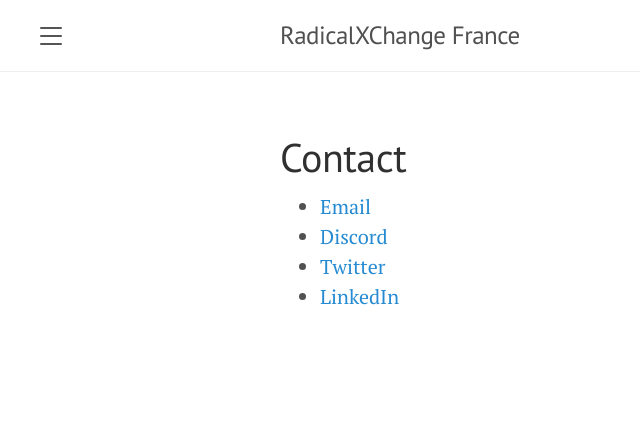
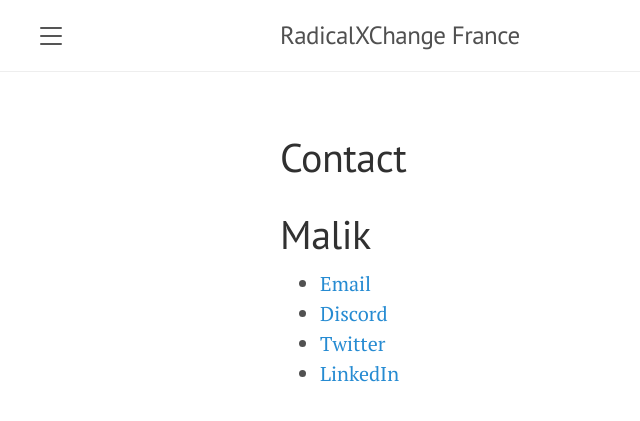
Before and after one commit to RadicalXChangeParis/radicalxchangeparis.github.io, a Jekyll site: the page built from contact.md, in a window 1280 px wide. Shown: the top 421 px of the page, without its empty margins (0-640 px from the left). Built offline with Jekyll 4.4.1, drawn with Linux system fonts in a browser that asks for light colours.

Commit message:
Demo pour Malik

```diff
--- a/contact.md
+++ b/contact.md
@@ -4,6 +4,8 @@ title: Contact
 order: 6
 ---
 
+# Malik
+
 - [Email](rxcparis@radicalxchange.org)
 - [Discord](https://discord.gg/cyek2mkxz)
 - [Twitter](https://twitter.com/RadxChangeParis)
```
